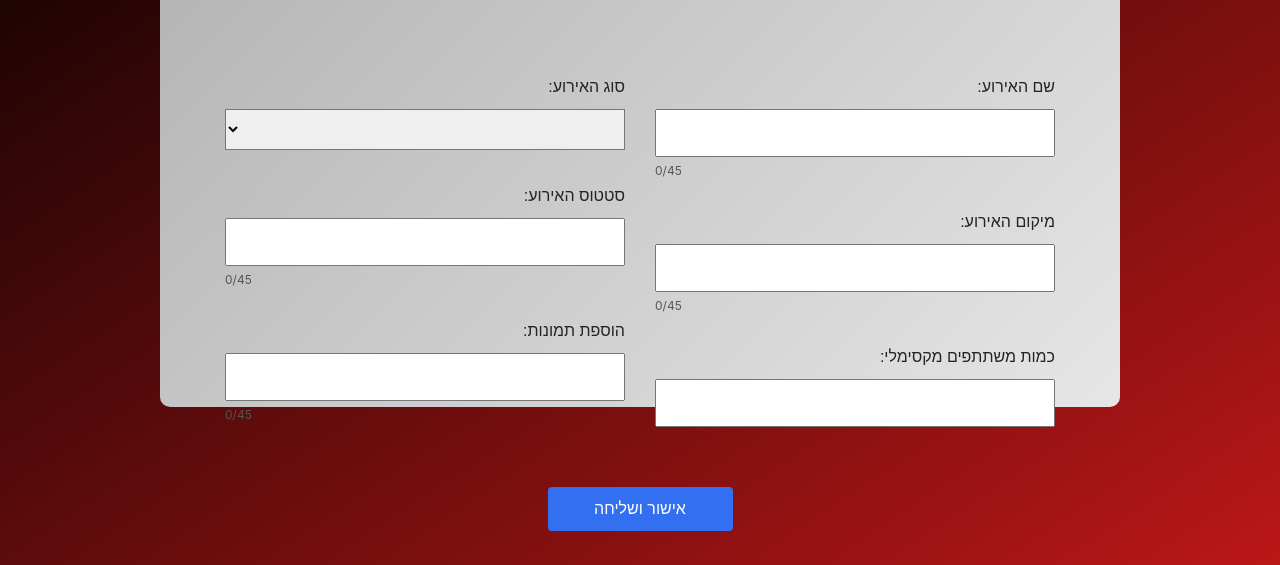
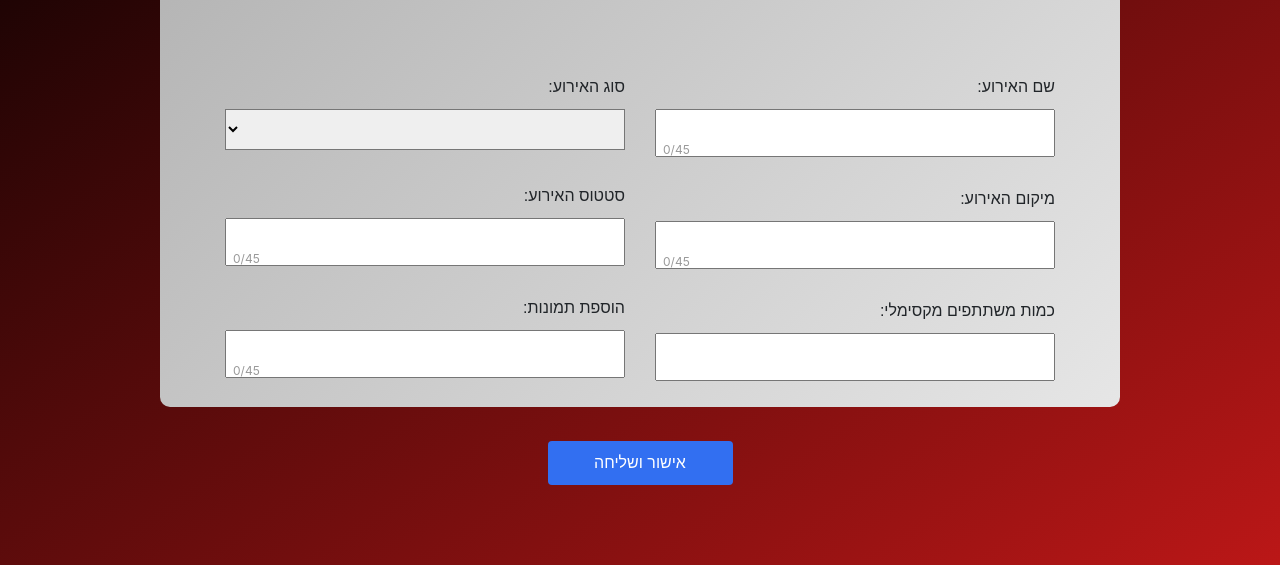
Before and after one commit to DaniellaElbaz/proj_2-client, a plain HTML site: page newEvent.html in a window 1280 px wide. Shown: the part 281-846 px from the top of the page. Drawn offline with nearby package versions, Linux system fonts and the light colour scheme; no server answers.

Commit message:
fix char count position

```diff
--- a/css/style.css
+++ b/css/style.css
@@ -2019,9 +2019,16 @@ textarea {
     margin-bottom: 2px;
 }
 
+.inputContainer {
+    position: relative;
+}
+
 .charCounter {
     font-size: 12px;
-    color: #555;
-    align-self: flex-end;
-    margin-top: 5px;
-}
+    color: #999;
+    position: absolute;
+    top: 85%;
+    left: 8px;
+    transform: translateY(-50%);
+    pointer-events: none;
+}
--- a/newEvent.html
+++ b/newEvent.html
@@ -54,25 +54,33 @@
                                 </div>
                                 <div class="eventDetails">
                                     <label for="eventStatus">סטטוס האירוע:</label>
+                                    <div class="inputContainer">
                                         <input type="text" id="eventStatus" name="eventStatus" maxlength="45" required>
                                         <span id="eventStatusCounter" class="charCounter">0/45</span>
                                     </div>
+                                </div>
                                 <div class="eventDetails">
                                     <label for="eventPhotos">הוספת תמונות:</label>
+                                    <div class="inputContainer">
                                         <input type="text" id="eventPhotos" name="eventPhotos" maxlength="45" required>
                                         <span id="eventPhotosCounter" class="charCounter">0/45</span>
+                                    </div>
                                 </div>
                             </div>
                             <div class="flexColumn">
                                 <div class="eventDetails">
                                     <label for="eventName">שם האירוע:</label>
+                                    <div class="inputContainer">
                                         <input type="text" id="eventName" name="eventName" maxlength="45" required>
                                         <span id="eventNameCounter" class="charCounter">0/45</span>
                                     </div>
+                                </div>
                                 <div class="eventDetails">
                                     <label for="eventPlace">מיקום האירוע:</label>
+                                    <div class="inputContainer">
                                         <input type="text" id="eventPlace" name="eventPlace" maxlength="45" required>
                                         <span id="eventPlaceCounter" class="charCounter">0/45</span>
+                                    </div>
                                 </div>
                                 <div class="eventDetails">
                                     <label for="maxHelper">כמות משתתפים מקסימלי:</label>
```
Lines whose indentation alone changed are shown as unchanged.
